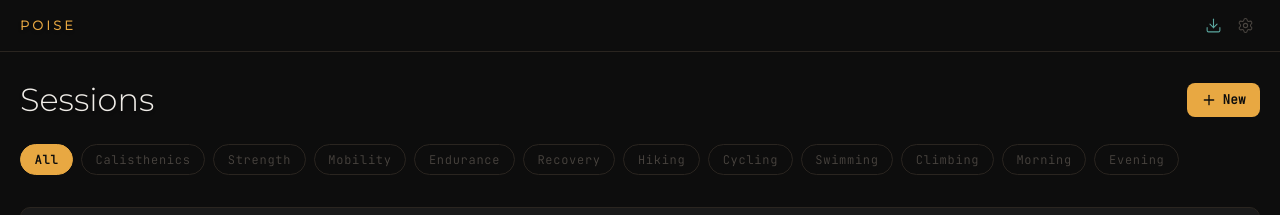
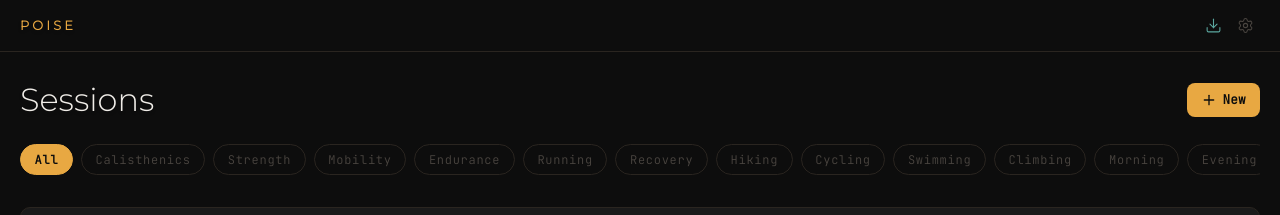
Before and after one commit to Xlambdas/Xlambdas.github.io, a React (Vite) app: page /#/sandbox/poise/sessions in a window 1280 px wide. Shown: the top 215 px of the page. Built offline with nearby package versions, Linux system fonts and the light colour scheme; no server answers.

Commit message:
fix: minor changes

```diff
--- a/src/pages/poise/hooks/useDailyRoutines.ts
+++ b/src/pages/poise/hooks/useDailyRoutines.ts
@@ -1,4 +1,4 @@
-import { useState, useEffect, useCallback, useMemo } from 'react'
+import { useState, useEffect, useCallback } from 'react'
 import { db } from '../storage/db'
 import type { DailyRoutineConfig } from '../types/dailyRoutine'
 import type { CalendarEvent } from '../types/calendarEvent'
--- a/src/pages/poise/hooks/useRunConfigs.ts
+++ b/src/pages/poise/hooks/useRunConfigs.ts
@@ -1,4 +1,4 @@
-import { useState, useEffect, useCallback, useMemo } from 'react'
+import { useState, useEffect, useCallback} from 'react'
 import { db } from '../storage/db'
 import type { RunConfig, RunEntry } from '../types/runConfig'
 
--- a/src/pages/poise/hooks/useSessionLog.ts
+++ b/src/pages/poise/hooks/useSessionLog.ts
@@ -1,6 +1,6 @@
 import { useState, useCallback, useRef } from 'react'
 import { db } from '../storage/db'
-import type { SessionLog, ExerciseLog, SetLog } from '../types/sessionLog'
+import type { SessionLog, SetLog } from '../types/sessionLog'
 import type { Session } from '../types/session'
 
 function generateLogId(): string {
--- a/src/pages/poise/pages/CompletionModal.tsx
+++ b/src/pages/poise/pages/CompletionModal.tsx
@@ -30,9 +30,6 @@ export function exertionToIntensity(e: PerceivedExertion): Intensity {
 
 export default function CompletionModal({
     sessionName,
-    eventId,
-    date,
-    windowId,
     defaultIntensity,
     onSave,
     onClose,
--- a/src/pages/poise/pages/RunLogModal.tsx
+++ b/src/pages/poise/pages/RunLogModal.tsx
@@ -1,6 +1,5 @@
 import { useState } from 'react'
 import { X, Check } from 'lucide-react'
-import { useRunConfigs } from '../hooks/useRunConfigs'
 import type { RunConfig } from '../types/runConfig'
 
 interface RunLogModalProps {
--- a/src/pages/poise/pages/SessionsPage.tsx
+++ b/src/pages/poise/pages/SessionsPage.tsx
@@ -10,6 +10,7 @@ const CATEGORY_LABELS: Record<SessionCategory | 'all', string> = {
     strength: 'Strength',
     mobility: 'Mobility',
     endurance: 'Endurance',
+    running: 'Running',
     hiit: 'HIIT',
     recovery: 'Recovery',
     hiking: 'Hiking',
@@ -23,7 +24,7 @@ const CATEGORY_LABELS: Record<SessionCategory | 'all', string> = {
 
 const CATEGORY_FILTER: (SessionCategory | 'all')[] = [
     'all', 'calisthenics', 'strength', 'mobility', 'endurance',
-    'recovery', 'hiking', 'cycling', 'swimming', 'climbing',
+    'running', 'recovery', 'hiking', 'cycling', 'swimming', 'climbing',
     'morning-routine', 'evening-routine',
 ]
 
--- a/src/pages/poise/pages/TodayPage.tsx
+++ b/src/pages/poise/pages/TodayPage.tsx
@@ -10,7 +10,7 @@ import { useRunConfigs } from '../hooks/useRunConfigs'
 import RunLogModal from './RunLogModal'
 import { usePlanner } from '../hooks/usePlanner'
 import type { CalendarEvent } from '../types/calendarEvent'
-import CompletionModal, { exertionToIntensity } from './CompletionModal'
+import CompletionModal from './CompletionModal'
 import { useSessionFeedbacks } from '../hooks/useSessionFeedbacks'
 import type { PerceivedExertion } from '../types/sessionFeedback'
 
```
